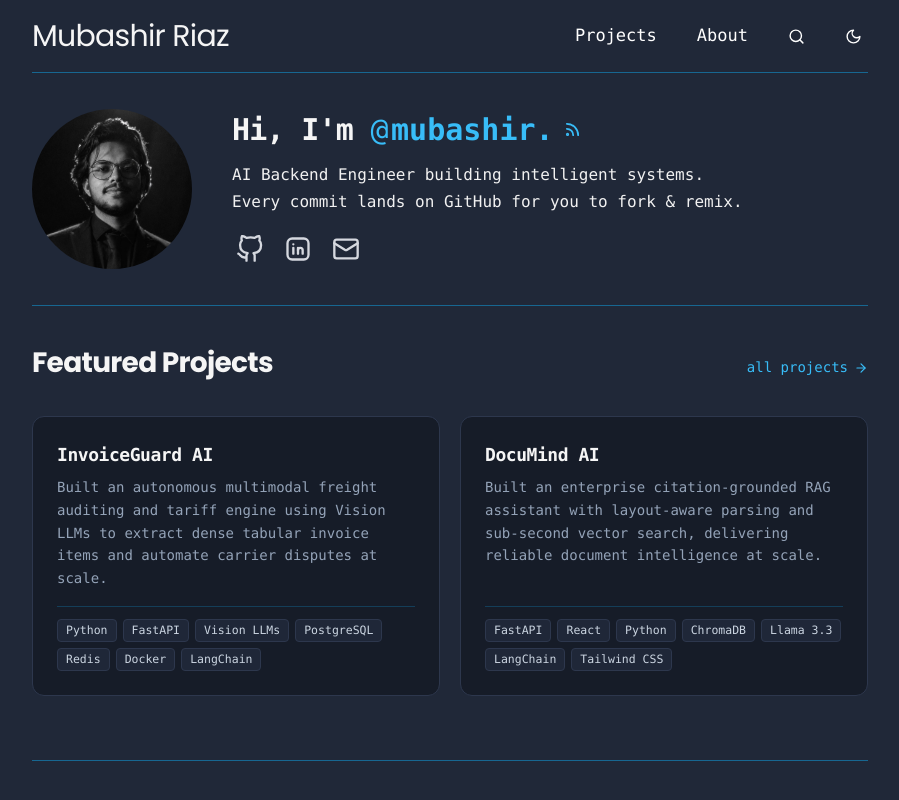
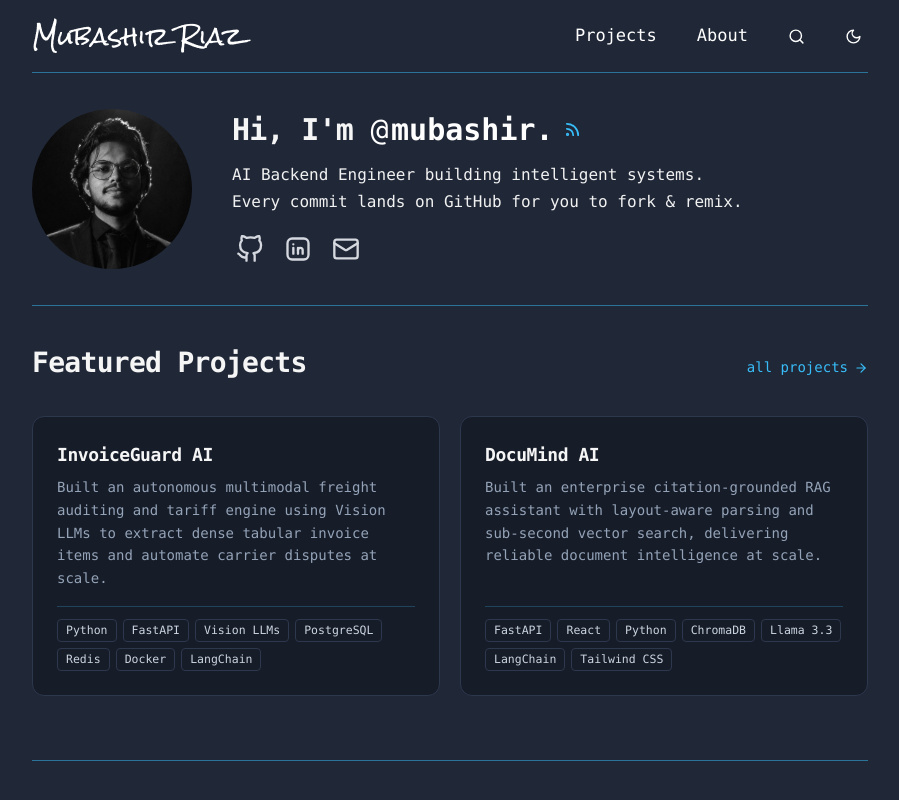
Before and after one commit to mubashir-riaz/portfolio, a React (Vite) app: page / in a window 1280 px wide. Shown: the top 800 px of the page, without its empty margins (190-1089 px from the left). Built offline with nearby package versions, Linux system fonts and the light colour scheme.

Commit message:
style: add Rock Salt brand font and standardize sky-blue accents across themes

```diff
--- a/Portfolio.jsx
+++ b/Portfolio.jsx
@@ -420,44 +420,45 @@ export default function Portfolio() {
       return {
         bg: 'bg-[#ffffff]',
         text: 'text-[#111827]',
-        navLogo: 'text-[#111827] hover:text-[#0077b5]',
-        navLinkActive: 'text-[#0077b5] font-semibold underline decoration-[#0077b5] underline-offset-4',
-        navLinkInactive: 'text-[#111111] hover:text-[#0077b5]',
-        navIcon: 'text-[#222222] hover:text-[#0077b5]',
+        navLogo: 'text-[#111827] hover:text-[#38bdf8]',
+        navLinkActive: 'text-[#38bdf8] font-semibold underline decoration-[#38bdf8] underline-offset-4',
+        navLinkInactive: 'text-[#111111] hover:text-[#38bdf8]',
+        navIcon: 'text-[#222222] hover:text-[#38bdf8]',
         border: 'border-[#e5e5e5]',
         borderMuted: 'border-[#e5e5e5]',
         headline: 'text-[#111827]',
-        rssIcon: 'text-[#0077b5] hover:text-[#005a8c]',
+        handleText: 'text-[#111827]',
+        rssIcon: 'text-[#38bdf8] hover:text-[#38bdf8]/80',
         profileDesc: 'text-[#111827]',
-        socialIcon: 'text-[#4b4b4b] hover:text-[#0077b5]',
-        postTitle: 'text-[#0077b5]',
+        socialIcon: 'text-[#4b4b4b] hover:text-[#38bdf8]',
+        postTitle: 'text-[#38bdf8]',
         meta: 'text-[#555555]',
-        metaAccent: 'text-[#0077b5]',
+        metaAccent: 'text-[#38bdf8]',
         desc: 'text-[#555555]',
-        accentText: 'text-[#0077b5]',
-        accentLink: 'text-[#0077b5] hover:underline',
+        accentText: 'text-[#38bdf8]',
+        accentLink: 'text-[#38bdf8] hover:underline',
         cardBg: 'bg-[#f9fafb] border-[#e5e5e5]',
         codeBox: 'bg-[#f3f4f6] border-[#e5e5e5] text-[#1e293b]',
         tagPill: 'bg-[#f3f4f6] border-[#e5e5e5] text-[#555555]',
-        contactBtn: 'bg-[#ffffff] border-[#e5e5e5] hover:border-[#0077b5] text-[#111827]',
-        contactIcon: 'text-[#0077b5]',
+        contactBtn: 'bg-[#ffffff] border-[#e5e5e5] hover:border-[#38bdf8] text-[#111827]',
+        contactIcon: 'text-[#38bdf8]',
         mobileDrawer: 'bg-[#ffffff] border-[#e5e5e5]',
-        mobileItemActive: 'text-[#0077b5] font-semibold bg-[#f3f4f6]',
-        mobileItemInactive: 'text-[#111111] hover:text-[#0077b5]',
-        mobileSubText: 'text-[#444444] hover:text-[#0077b5]',
-        searchIcon: 'text-[#0077b5]',
+        mobileItemActive: 'text-[#38bdf8] font-semibold bg-[#f3f4f6]',
+        mobileItemInactive: 'text-[#111111] hover:text-[#38bdf8]',
+        mobileSubText: 'text-[#444444] hover:text-[#38bdf8]',
+        searchIcon: 'text-[#38bdf8]',
         searchInput: 'text-[#111827] placeholder:text-[#9ca3af]',
         searchClear: 'text-[#555555] hover:text-[#111827]',
         footer: 'text-[#555555]',
         projectCardBg: 'bg-[#fcfcfd] border-[#e5e5e5]',
-        projectCardHover: 'hover:-translate-y-1 hover:border-[#0077b5]/70 hover:shadow-[0_8px_25px_rgba(0,119,181,0.2)]',
+        projectCardHover: 'hover:-translate-y-1 hover:border-[#38bdf8]/70 hover:shadow-[0_8px_25px_rgba(56,189,248,0.2)]',
         projectTitle: 'text-[#111827]',
-        projectSubtitle: 'text-[#0077b5]',
-        projectArchBox: 'bg-[#f8fafc] border-[#e2e8f0] text-[#1e293b]',
-        projectTagPill: 'bg-[#f0f2f5] border-[#d0d7de] text-[#24292f]',
-        primaryBtn: 'bg-[#0077b5] hover:bg-[#005a8c] text-white',
+        projectSubtitle: 'text-[#38bdf8]',
+        projectArchBox: 'bg-[#f8fafc] border-[#e2e8f0] text-[#38bdf8]',
+        projectTagPill: 'bg-[#fcfcfd] border-[#d0d7de] text-[#24292f]',
+        primaryBtn: 'bg-[#38bdf8] hover:bg-[#38bdf8]/90 text-[#0f172a] font-semibold',
         secondaryBtn: 'bg-[#ffffff] hover:bg-[#f3f4f6] text-[#111827] border-[#e5e5e5]',
-        tertiaryBtn: 'text-[#0077b5] hover:underline',
+        tertiaryBtn: 'text-[#38bdf8] hover:underline',
         metricPill: 'bg-[#ffffff] border-[#e5e5e5] text-[#111827]',
         pipelineStepBg: 'bg-[#ffffff] border-[#e5e5e5]',
       };
@@ -465,14 +466,15 @@ export default function Portfolio() {
     return {
       bg: 'bg-[#202838]',
       text: 'text-[#f2f2f2]',
-      navLogo: 'text-[#f5f5f5] hover:text-[#38bdf8]',
-      navLinkActive: 'text-[#38bdf8] font-semibold underline decoration-[#0284c7] underline-offset-4',
+      navLogo: 'text-white hover:text-[#38bdf8]',
+      navLinkActive: 'text-[#38bdf8] font-semibold underline decoration-[#38bdf8] underline-offset-4',
       navLinkInactive: 'text-white hover:text-[#38bdf8]',
       navIcon: 'text-white hover:text-[#38bdf8]',
-      border: 'border-[#0ea5e9]/50',
-      borderMuted: 'border-[#0ea5e9]/25',
+      border: 'border-[#38bdf8]/50',
+      borderMuted: 'border-[#38bdf8]/25',
       headline: 'text-[#f5f5f5]',
-      rssIcon: 'text-[#38bdf8] hover:text-[#7dd3fc]',
+      handleText: 'text-white',
+      rssIcon: 'text-[#38bdf8] hover:text-[#38bdf8]/80',
       profileDesc: 'text-[#f1f1f1]',
       socialIcon: 'text-[#d5d8df] hover:text-[#38bdf8]',
       postTitle: 'text-[#38bdf8]',
@@ -486,7 +488,7 @@ export default function Portfolio() {
       tagPill: 'bg-[#161c28] border-[#2d374d] text-[#cbd5e1]',
       contactBtn: 'bg-[#161c28] border-[#2d374d] hover:border-[#38bdf8] text-[#f2f2f2]',
       contactIcon: 'text-[#38bdf8]',
-      mobileDrawer: 'bg-[#161c28] border-[#0ea5e9]/25',
+      mobileDrawer: 'bg-[#161c28] border-[#38bdf8]/25',
       mobileItemActive: 'text-[#38bdf8] font-semibold bg-[#202838]',
       mobileItemInactive: 'text-[#f2f2f2] hover:text-[#38bdf8]',
       mobileSubText: 'text-[#cbd5e1] hover:text-[#38bdf8]',
@@ -498,9 +500,9 @@ export default function Portfolio() {
       projectCardHover: 'hover:-translate-y-1 hover:border-[#38bdf8]/70 hover:shadow-[0_8px_25px_rgba(56,189,248,0.22)]',
       projectTitle: 'text-[#f5f5f5]',
       projectSubtitle: 'text-[#38bdf8]',
-      projectArchBox: 'bg-[#0f141d] border-[#253043] text-[#93c5fd]',
-      projectTagPill: 'bg-[#1f2738] border-[#2d374d] text-[#cbd5e1]',
-      primaryBtn: 'bg-[#38bdf8] hover:bg-[#0284c7] text-[#0f172a] font-semibold',
+      projectArchBox: 'bg-[#0f141d] border-[#253043] text-[#38bdf8]',
+      projectTagPill: 'bg-[#161c28] border-[#2d374d] text-[#cbd5e1]',
+      primaryBtn: 'bg-[#38bdf8] hover:bg-[#38bdf8]/90 text-[#0f172a] font-semibold',
       secondaryBtn: 'bg-[#1e2535] hover:bg-[#252f44] text-[#f2f2f2] border-[#2d374d]',
       tertiaryBtn: 'text-[#38bdf8] hover:underline',
       metricPill: 'bg-[#121620] border-[#2d374d] text-[#e2e8f0]',
@@ -521,7 +523,7 @@ export default function Portfolio() {
           {/* Brand / Logo */}
           <button
             onClick={handleGoHome}
-            className={`font-heading text-[20px] sm:text-[28px] md:text-[30px] font-normal tracking-tight ${themeClasses.navLogo} transition-colors leading-none text-left cursor-pointer`}
+            className={`font-brand text-[17px] sm:text-[22px] md:text-[24px] tracking-normal ${themeClasses.navLogo} transition-colors leading-none text-left cursor-pointer`}
           >
             {PROFILE.name}
           </button>
@@ -712,7 +714,7 @@ export default function Portfolio() {
               {/* Headline with RSS badge */}
               <div className="flex items-center justify-center sm:justify-start gap-2">
                 <h1 className={`text-[24px] sm:text-[28px] md:text-[30px] font-bold tracking-tight leading-tight ${themeClasses.headline}`}>
-                  Hi, I'm <span className={`inline-block tracking-normal ${themeClasses.accentText}`}><span className="font-normal mr-[2.5px]">@</span>{PROFILE.handle.replace(/^@/, '')}.</span>
+                  Hi, I'm <span className={`inline-block tracking-normal ${themeClasses.handleText}`}><span className="font-normal mr-[2.5px]">@</span>{PROFILE.handle.replace(/^@/, '')}.</span>
                 </h1>
                 <span
                   className={`${themeClasses.rssIcon} cursor-pointer inline-flex items-center ml-0.5 transition-colors duration-150`}
@@ -812,7 +814,7 @@ export default function Portfolio() {
             <section id="featured-projects" className="pt-7 sm:pt-9 pb-12 sm:pb-16 px-[22px] sm:px-8 text-left">
               {/* Section Header */}
               <div className="mb-6 sm:mb-8 flex items-baseline justify-between gap-4">
-                <h2 className={`text-[23px] sm:text-[28px] font-bold font-heading tracking-tight ${themeClasses.headline}`}>
+                <h2 className={`text-[23px] sm:text-[28px] font-bold tracking-tight ${themeClasses.headline}`}>
                   Featured Projects
                 </h2>
                 {!searchQuery && (
--- a/index.html
+++ b/index.html
@@ -8,7 +8,7 @@
     <link rel="icon" type="image/svg+xml" href="/favicon.svg?v=3" />
     <link rel="preconnect" href="https://fonts.googleapis.com" />
     <link rel="preconnect" href="https://fonts.gstatic.com" crossorigin />
-    <link href="https://fonts.googleapis.com/css2?family=IBM+Plex+Mono:wght@500;600;700&family=Poppins:wght@400;500;600;700;800&display=swap" rel="stylesheet" />
+    <link href="https://fonts.googleapis.com/css2?family=IBM+Plex+Mono:wght@500;600;700&family=Poppins:wght@400;500;600;700;800&family=Rock+Salt&display=swap" rel="stylesheet" />
   </head>
   <body>
     <div id="root"></div>
--- a/src/TechStack.jsx
+++ b/src/TechStack.jsx
@@ -124,7 +124,7 @@ export const TECH_CATEGORIES = [
 export function TechBadge({ name, icon: Icon, color, themeClasses, theme }) {
   const hoverClass =
     theme === 'paper'
-      ? 'hover:border-[#0077b5]/60 hover:bg-[#ffffff] hover:text-[#111827]'
+      ? 'hover:border-[#38bdf8]/60 hover:bg-[#ffffff] hover:text-[#111827]'
       : 'hover:border-[#38bdf8]/70 hover:bg-[#1a2333] hover:text-[#f8fafc]';
 
   return (
--- a/src/index.css
+++ b/src/index.css
@@ -9,6 +9,7 @@ html {
 :root {
   --font-mono: ui-monospace, SFMono-Regular, Menlo, Monaco, Consolas, "Liberation Mono", "Courier New", monospace;
   --font-heading: "Poppins", sans-serif;
+  --font-brand: "Rock Salt", cursive;
   font-family: var(--font-mono);
   font-size: 16px;
   color-scheme: dark;
@@ -31,6 +32,10 @@ body {
 
 .font-heading {
   font-family: var(--font-heading);
+}
+
+.font-brand {
+  font-family: var(--font-brand);
 }
 
 /* Subtle dev tool background grid */
@@ -74,7 +79,7 @@ body {
   border-radius: 3px;
 }
 ::-webkit-scrollbar-thumb:hover {
-  background: #0ea5e9;
+  background: #38bdf8;
 }
 
 ::selection {
--- a/tailwind.config.js
+++ b/tailwind.config.js
@@ -22,6 +22,7 @@ export default {
       fontFamily: {
         mono: ['var(--font-mono)', 'ui-monospace', 'SFMono-Regular', 'Menlo', 'Monaco', 'Consolas', '"Liberation Mono"', '"Courier New"', 'monospace'],
         heading: ['var(--font-heading)', 'Poppins', 'sans-serif'],
+        brand: ['var(--font-brand)', '"Rock Salt"', 'cursive'],
       }
     },
   },
```
Also changed, not shown: src/Work.jsx (+6 -6 lines).
